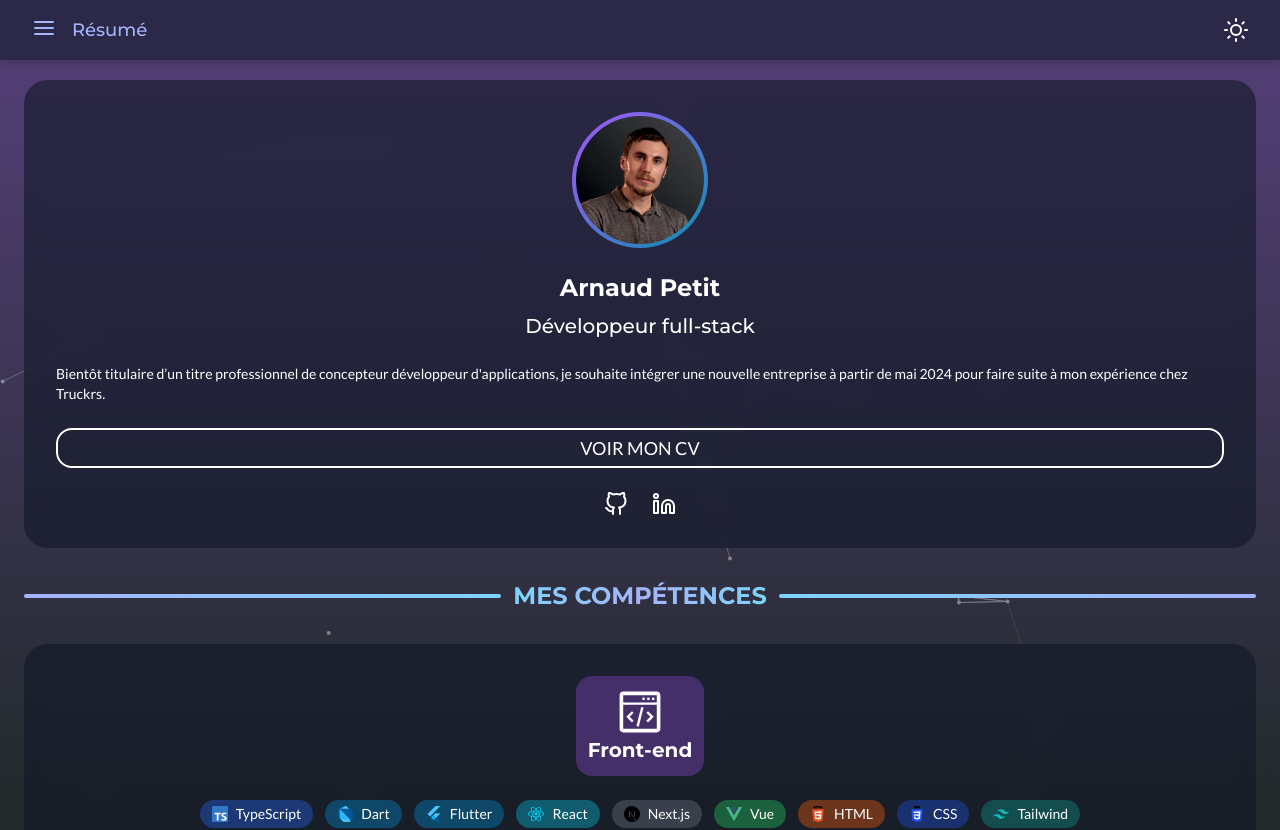
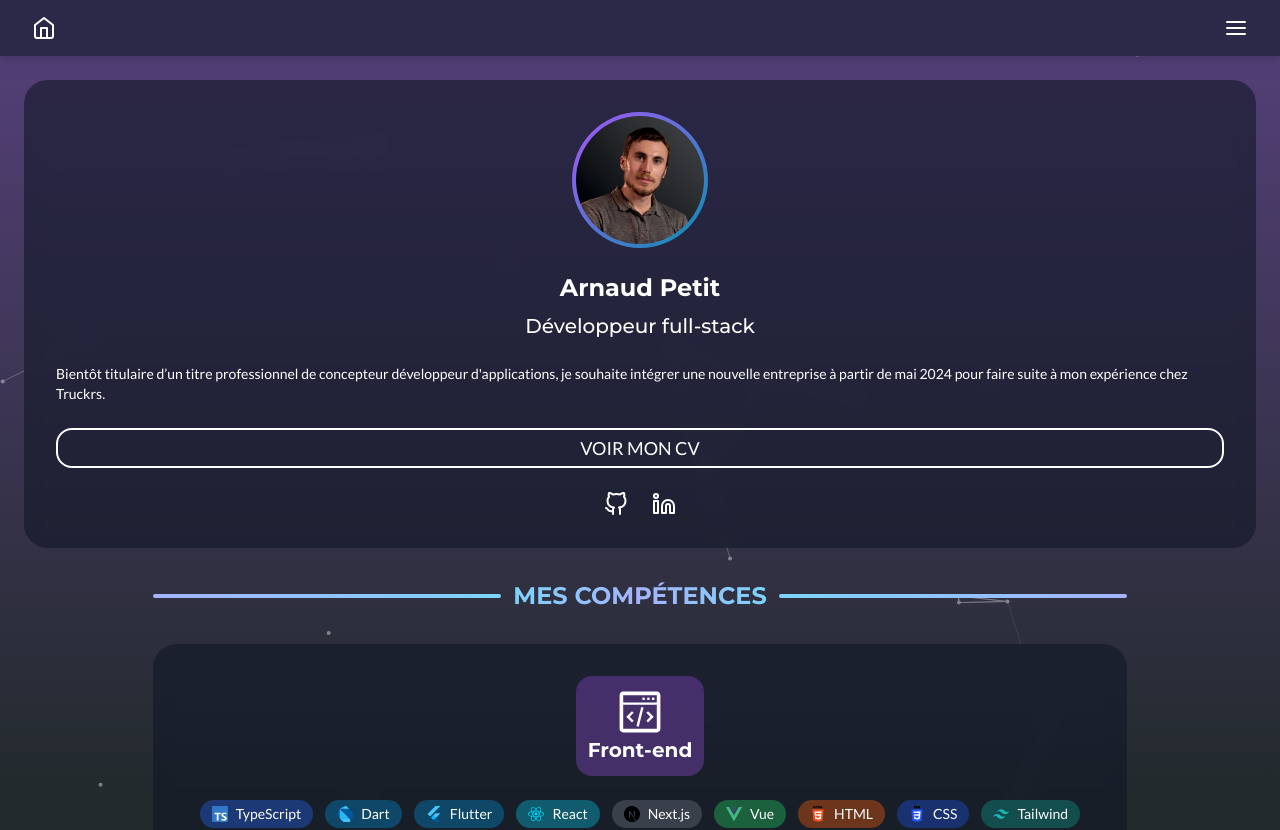
Before and after one commit to DotShark/portfolio, a Next.js app: page / in a window 1280 px wide. Shown: the top 830 px of the page. Built offline with nearby package versions, Linux system fonts and the light colour scheme.

Commit message:
Made NavMenu working

```diff
--- a/app/components/nav-menu.tsx
+++ b/app/components/nav-menu.tsx
@@ -1,35 +1,52 @@
 "use client";
 
-import { montserratMedium } from "../lib/fonts";
-import { useState } from "react";
+import { MutableRefObject, useState } from "react";
 import ClickAwayListener from "react-click-away-listener";
-import { FiMenu, FiSun } from "react-icons/fi";
+import { FiHome, FiMenu } from "react-icons/fi";
+import { Section } from "../lib/section";
 
-export function NavMenu() {
+type NavMenuProps = {
+  sections: Section[]
+};
+
+export function NavMenu({sections}: NavMenuProps) {
   const [displayMenu, setDisplayMenu] = useState(false);
 
   const toggleMenu = () => setDisplayMenu(!displayMenu);
   const closeMenu = () => setDisplayMenu(false);
 
+  const handleNavClick = (ref: MutableRefObject<HTMLDivElement | null>) => {
+    closeMenu();
+    ref.current?.scrollIntoView({
+      behavior: "smooth"
+    });
+  };
+
   return (
     <ClickAwayListener onClickAway={closeMenu}>
       <nav className="fixed z-10 w-screen flex flex-col items-center">
         <div className="w-full bg-[#2C2848] flex flex-row drop-shadow-lg">
-          <button className="px-8 py-4 grow flex flex-row gap-4 hover:text-indigo-300 transition-colors" onClick={toggleMenu}>
-            <FiMenu size={24} />
-            <h1 className={`${montserratMedium.className} text-lg`}>Résumé</h1>
-          </button>
+          <a href="/" className="px-4">
+            <div className="p-4 rounded-full hover:bg-gray-500/30 transition-colors">
+              <FiHome size={24} />
+            </div>
+          </a>
+          <div className="grow"></div>
           <button className="px-4">
-            <div className="p-4 rounded-full hover:bg-gray-500/30 transition-colors">
-              <FiSun size={24} />
+            <div className="p-4 rounded-full hover:bg-gray-500/30 transition-colors" onClick={toggleMenu}>
+              <FiMenu size={24} />
             </div>
           </button>
         </div>
         <div className={`w-screen ${displayMenu ? "h-32" : "h-0"} transition-all bg-gray-900/60 px-8 backdrop-blur overflow-hidden flex flex-col justify-center`}>
           <ul className="flex flex-col">
-            <li className="p-2"><a href="/">Résumé</a></li>
-            <li className="p-2">Mes compétences</li>
-            <li className="p-2">Mes projets</li>
+            {
+              sections.map((section) => (
+                <li key={section.title} className="py-2 hover:text-cyan-200 transition-colors">
+                  <button className="w-full text-left" onClick={() => handleNavClick(section.ref)}>{section.title}</button>
+                </li>
+              ))
+            }
           </ul>
         </div>
       </nav>
--- /dev/null
+++ b/app/lib/section.ts
@@ -0,0 +1,6 @@
+import { MutableRefObject } from "react";
+
+export type Section = {
+  title: string,
+  ref: MutableRefObject<HTMLDivElement | null>
+};
--- a/app/page.tsx
+++ b/app/page.tsx
@@ -1,3 +1,6 @@
+"use client";
+
+import { useRef, useState } from "react";
 import { Footer } from "./components/footer";
 import Header from "./components/header";
 import { LinkedParticles } from "./components/linked-particles";
@@ -5,6 +8,7 @@ import { NavMenu } from "./components/nav-menu";
 import { ProjectCard } from "./components/project-card";
 import { SkillsList } from "./components/skills-list";
 import { Title } from "./components/title";
+import { Section } from "./lib/section";
 import {
   adobeAfterEffects,
   adobeIllustrator,
@@ -30,10 +34,40 @@ import {
 } from "./lib/skills";
 
 export default function Home() {
+  const header: Section = {
+    title: "Résumé",
+    ref: useRef<HTMLDivElement | null>(null)
+  };
+
+  const skills: Section = {
+    title: "Mes compétences",
+    ref: useRef<HTMLDivElement | null>(null)
+  };
+
+  const projects: Section = {
+    title: "Mes projets",
+    ref: useRef<HTMLDivElement | null>(null)
+  };
+
+  const [visibleHeightOf, setVisibleHeightOf] = useState({
+    header: 0,
+    skills: 0,
+    projects: 0
+  });
+
+  const updateVisibleHeightOf = (section: "header" | "skills" | "projects", pixels: number) => {
+    setVisibleHeightOf({
+      ...visibleHeightOf,
+      [section]: pixels
+    });
+    console.log(visibleHeightOf);
+  };
+
   return (
-    <div className="min-h-screen flex flex-col gap-8">
-      <NavMenu />
+    <div className="h-screen flex flex-col gap-8">
+      <NavMenu sections={[header, skills, projects]} />
       <main className="px-6 pt-20 pb-6 flex flex-col gap-8 items-center">
+        <section ref={header.ref} className="flex flex-col gap-8 scroll-m-20">
           <Header
             title="Arnaud Petit"
             subtitle="Développeur full-stack"
@@ -44,6 +78,8 @@ export default function Home() {
             githubUrl="https://github.com/DotShark/"
             linkedInUrl="https://www.linkedin.com/in/arnaud-petit-dev/"
           />
+        </section>
+        <section ref={skills.ref} className="flex flex-col gap-8 scroll-m-20">
           <Title text="Mes compétences" />
           <SkillsList
             iconPath="/icons/front-end.svg"
@@ -88,6 +124,8 @@ export default function Home() {
               adobeAfterEffects,
             ]}
           />
+        </section>
+        <section ref={projects.ref} className="flex flex-col gap-8 scroll-m-20">
           <Title text="Mes projets" />
           <ProjectCard
             name="TechTutor"
@@ -119,6 +157,7 @@ export default function Home() {
               flutter
             ]}
           />
+        </section>
       </main>
       <Footer
         name="Arnaud Petit"
```
Lines whose indentation alone changed are shown as unchanged.
